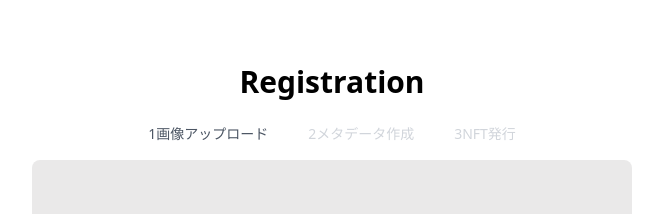
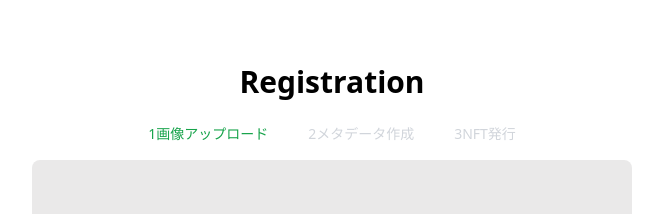
Before and after one commit to iidyuk/App_Nft_WebApp, a Nuxt app: page /registration in a window 1280 px wide. Shown: the top 214 px of the page, without its empty margins (308-971 px from the left). Built offline with nearby package versions, Linux system fonts and the light colour scheme.

Commit message:
edit code

```diff
--- a/src/pages/registration/index.vue
+++ b/src/pages/registration/index.vue
@@ -10,10 +10,10 @@
         class="flex items-center"
         :style="{ marginRight: index < steps.length - 1 ? '40px' : '0' }"
       >
-        <div  :class="['text-sm', step.isActive ? 'text-gray-600' : 'text-gray-300']">
+        <div  :class="['text-sm', step.isActive ? 'text-green-600' : 'text-gray-300']">
           {{ step.number }}
         </div>
-        <span :class="['text-sm', step.isActive ? 'text-gray-600' : 'text-gray-300']">
+        <span :class="['text-sm', step.isActive ? 'text-green-600' : 'text-gray-300']">
           {{ step.title }}
         </span>
       </div>
```
